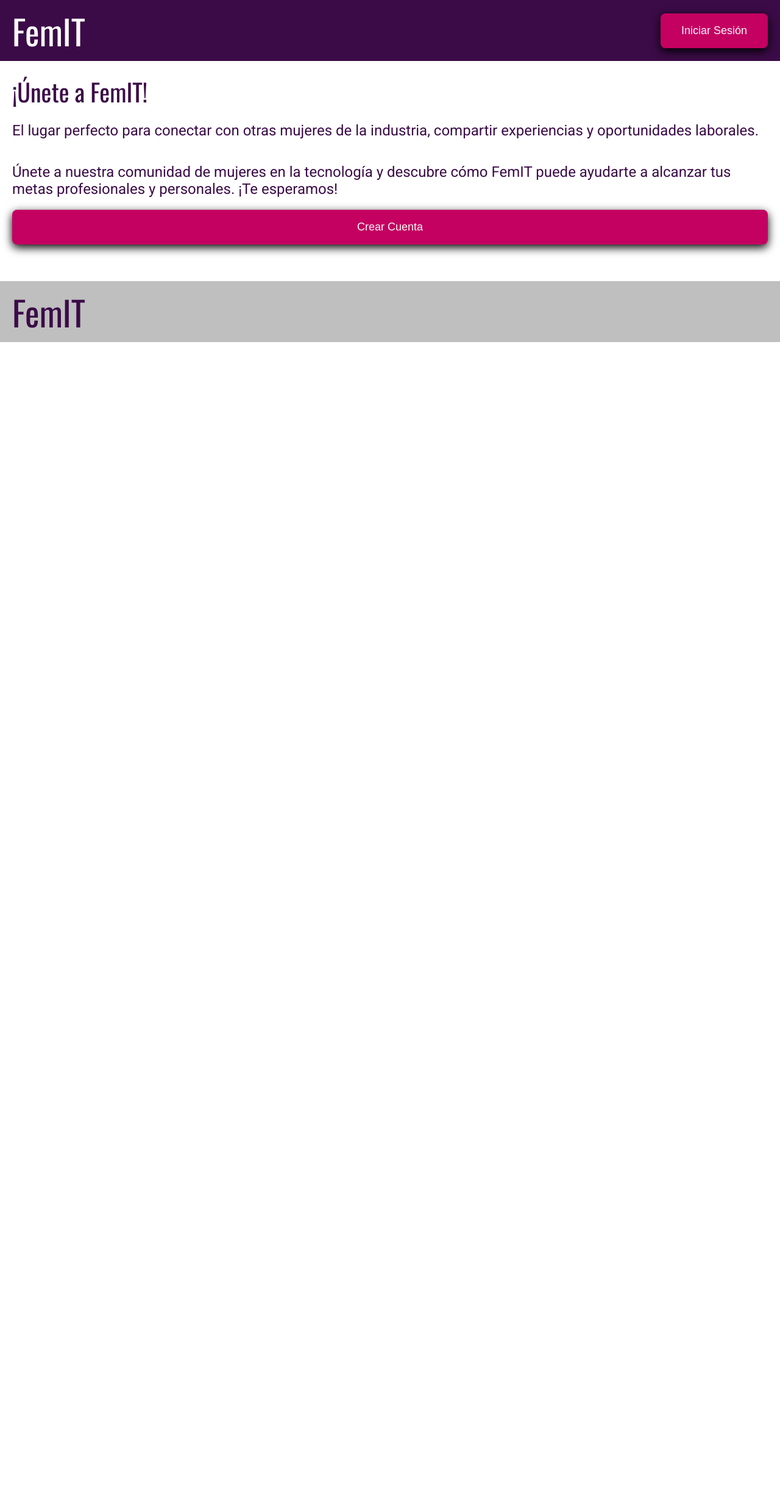
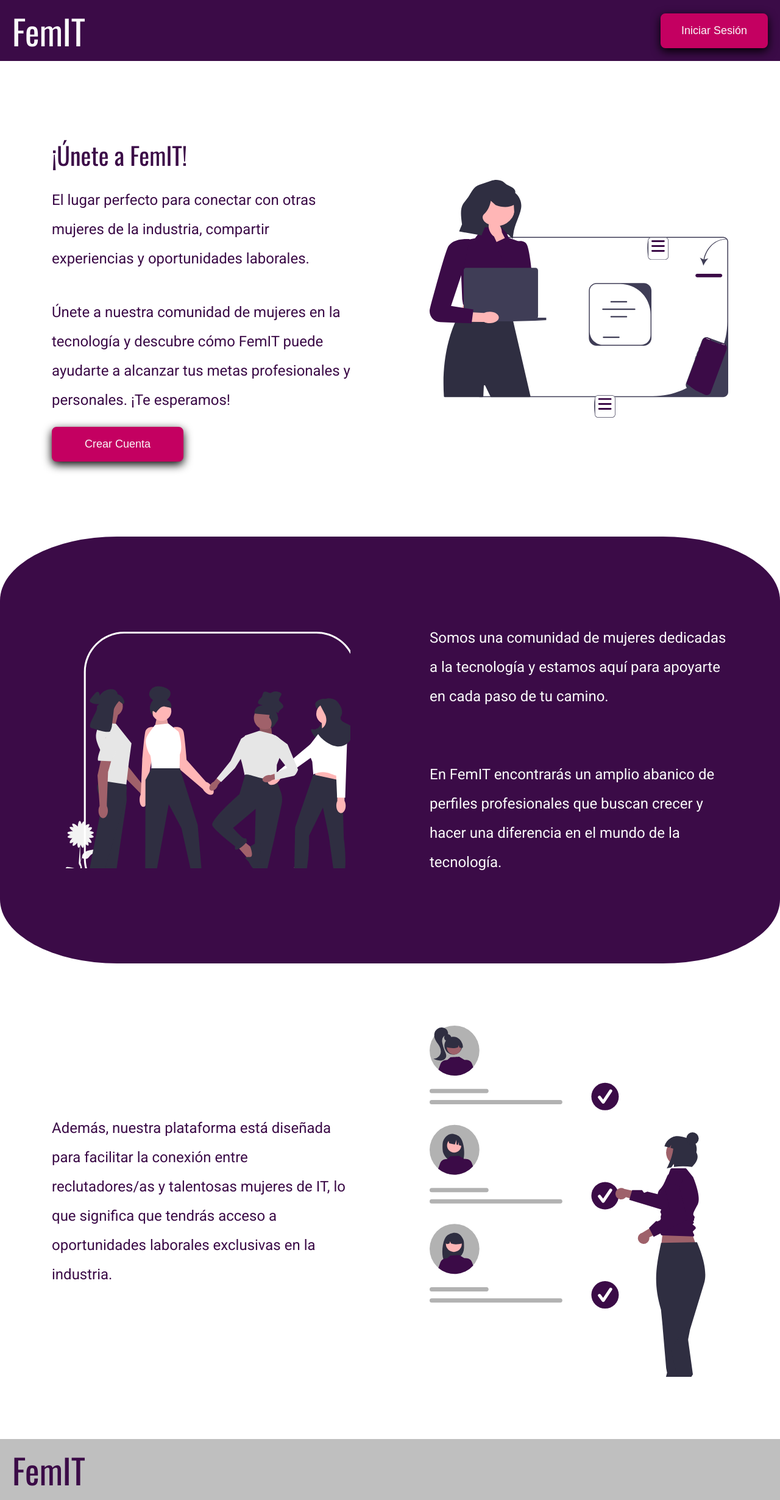
Before and after one commit to YerkoMedinaPichun/FemIT-Frontend, a React (Create React App) app: page / in a window 1280 px wide. Shown: the whole page at 61% size. Before the commit the page ends 800 px from the top, so only its background shows below. Built offline with nearby package versions, Linux system fonts and the light colour scheme.

Commit message:
Creando LandingPage

```diff
--- a/src/components/button/button.css
+++ b/src/components/button/button.css
@@ -12,3 +12,9 @@
 .button.big {
   padding: 1.6rem 5.2rem;
 }
+
+.button:hover {
+  background-color: var(--color-gris-06);
+  color: var(--color-secondary);
+  transition: all ease 0.3s;
+}
--- a/src/components/navbar/Navbar.js
+++ b/src/components/navbar/Navbar.js
@@ -1,8 +1,21 @@
 import React from "react";
 import { Logo } from "../index";
 import "./navbar.css";
+import useMediaQuery from "../../hooks/useMediaQuery";
 const Navbar = ({ bgcolor, children }) => {
-  return <nav className={`navbar-landing ${bgcolor}`}>{children}</nav>;
+  let isLargerThan375 = useMediaQuery("(min-width:375px)");
+
+  if (window.innerWidth >= 375) {
+    isLargerThan375 = true;
+  }
+
+  return (
+    <nav
+      className={`${isLargerThan375 ? "sm" : "xs"} navbar-landing ${bgcolor}`}
+    >
+      {children}
+    </nav>
+  );
 };
 
 export default Navbar;
--- a/src/components/navbar/navbar.css
+++ b/src/components/navbar/navbar.css
@@ -5,6 +5,15 @@
   justify-content: space-between;
   align-items: center;
   width: 100%;
-  height: 100px;
   padding: 2rem;
 }
+
+.navbar-landing.xs {
+  flex-direction: column;
+  height: 200px;
+}
+
+.navbar-landing.sm {
+  flex-direction: row;
+  height: 100px;
+}
--- /dev/null
+++ b/src/hooks/useMediaQuery.js
@@ -0,0 +1,30 @@
+import { useEffect, useLayoutEffect, useState } from "react";
+
+const canUseDOM = () =>
+  //forma segura de saber si estoy en una ventana de navegador
+  !!(
+    typeof window !== "undefined" &&
+    window.document &&
+    window.document.createElement
+  );
+
+const useSafeLayoutEffect = canUseDOM() ? useLayoutEffect : useEffect;
+
+const useMediaQuery = (query) => {
+  const [matches, setMatches] = useState(false);
+  const mql = window.matchMedia(query);
+
+  const handler = (e) => {
+    setMatches(mql.matches);
+
+    return () => mql.removeEventListener("change", handler);
+  };
+
+  useSafeLayoutEffect(() => {
+    mql.addEventListener("change", handler);
+  }, []);
+
+  return matches;
+};
+
+export default useMediaQuery;
--- a/src/pages/landing/LandingPage.js
+++ b/src/pages/landing/LandingPage.js
@@ -1,21 +1,34 @@
 import React from "react";
 import { Button, Navbar, Logo } from "../../components";
 import "./landingPage.css";
+import { ReactComponent as Ilustracion01 } from "./assets/ilustracion_01.svg";
+import { ReactComponent as Ilustracion02 } from "./assets/ilustracion_02.svg";
+import { ReactComponent as Ilustracion03 } from "./assets/ilustracion_03.svg";
+import useMediaQuery from "../../hooks/useMediaQuery";
+import { Link } from "react-router-dom";
 
 const LandingPage = () => {
+  let isLargerThan1020 = useMediaQuery("(min-width:1020px)");
+
+  if (window.innerWidth >= 1020) {
+    isLargerThan1020 = true;
+  }
+
   return (
     <>
       <header>
         <Navbar bgcolor="bg-color-primary">
           <Logo color="color-gris-06" />
+          <Link to="/LoginPage">
             <Button color="color-gris-06" bgcolor="bg-color-secondary">
               Iniciar Sesión
             </Button>
+          </Link>
         </Navbar>
       </header>
       <main>
-        <section>
-          <div className="section-01-column-01">
+        <section className={`section ${isLargerThan1020 ? "sm" : "xs"}`}>
+          <div className="column">
             <h2>¡Únete a FemIT!</h2>
             <p>
               El lugar perfecto para conectar con otras mujeres de la industria,
@@ -26,6 +39,7 @@
               cómo FemIT puede ayudarte a alcanzar tus metas profesionales y
               personales. ¡Te esperamos!
             </p>
+            <Link to="/RegisterPage">
               <Button
                 color="color-gris-06"
                 bgcolor="bg-color-secondary"
@@ -33,8 +47,40 @@
               >
                 Crear Cuenta
               </Button>
+            </Link>
           </div>
-          <div className="section-01-column-01"></div>
+          <div className="column">
+            <Ilustracion01 className="svg" />
+          </div>
+        </section>
+        <section className={`section ${isLargerThan1020 ? "sm" : "xs"}`}>
+          <div className="column">
+            <Ilustracion02 className="svg" />
+          </div>
+          <div className="column">
+            <p>
+              Somos una comunidad de mujeres dedicadas a la tecnología y estamos
+              aquí para apoyarte en cada paso de tu camino.
+            </p>
+            <p>
+              En FemIT encontrarás un amplio abanico de perfiles profesionales
+              que buscan crecer y hacer una diferencia en el mundo de la
+              tecnología.
+            </p>
+          </div>
+        </section>
+        <section className={`section ${isLargerThan1020 ? "sm" : "xs"}`}>
+          <div className="column">
+            <p>
+              Además, nuestra plataforma está diseñada para facilitar la
+              conexión entre reclutadores/as y talentosas mujeres de IT, lo que
+              significa que tendrás acceso a oportunidades laborales exclusivas
+              en la industria.
+            </p>
+          </div>
+          <div className="column">
+            <Ilustracion03 className="svg" />
+          </div>
         </section>
       </main>
       <footer>
--- a/src/pages/landing/landingPage.css
+++ b/src/pages/landing/landingPage.css
@@ -2,22 +2,51 @@
   display: flex;
 }
 
-.section-01-column-01 {
+.section {
   display: flex;
+  justify-content: center;
+  align-items: center;
   flex-direction: column;
   padding: 2rem;
   color: var(--color-primary);
+  margin: 4rem 0;
+  min-height: 70rem;
+}
+.section.sm {
+  display: grid;
+  place-items: center;
+  grid-template-columns: 1fr 1fr;
+}
+.section:nth-child(2) {
+  background-color: var(--color-primary);
+  color: var(--color-gris-06);
+  border-radius: 15%;
+}
+.section:nth-child(2) * {
+  margin: 2rem 0;
+}
+.column {
+  display: flex;
+  flex-direction: column;
+
+  width: 49rem;
+  /* margin: auto; */
 }
 
-.section-01-column-01 h2 {
+.column h2 {
   font-family: var(--fuente-titulo);
   font-size: 4rem;
   font-weight: 400;
 }
 
-.section-01-column-01 p {
+.column p {
   font-family: var(--fuente-parrafo);
   font-size: 2.4rem;
   font-weight: 400;
   padding: 2rem 0;
+  max-width: 49rem;
+  line-height: 2;
 }
+.column button {
+  margin: auto;
+}
```
Also changed, not shown: src/pages/landing/assets/ilustracion_02.svg, src/pages/landing/assets/ilustracion_03.svg. Lines whose indentation alone changed are shown as unchanged.
